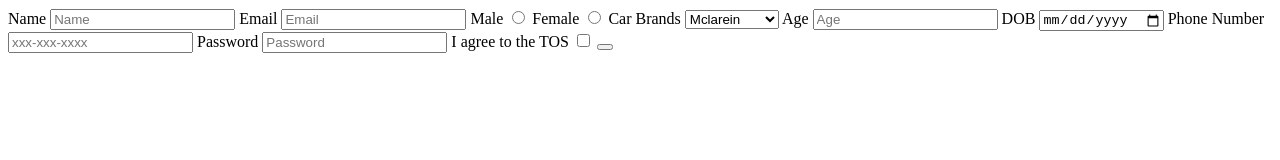
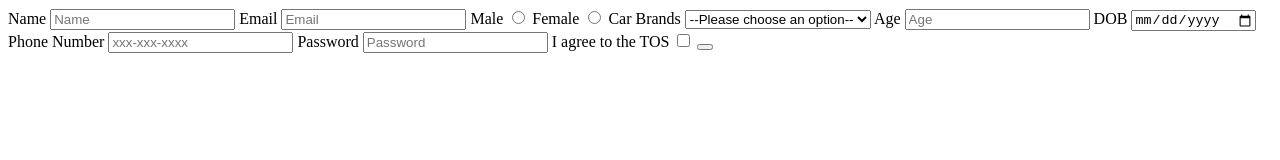
Before and after one commit to acciojob/signup-form-car-MohammedUmar09, a website: page main.html in a window 1280 px wide. Drawn offline with Linux system fonts and the light colour scheme.

Commit message:
created a submission

```diff
--- a/main.html
+++ b/main.html
@@ -21,7 +21,8 @@
 		<input type="radio" id="gender_f" name="gender" required>
 
 		<label for="cars">Car Brands</label>
-		<select id="cars" placeholder="--Please choose an option--" required>
+		<select id="cars" required>
+			<option>--Please choose an option--</option>
 			<option>Mclarein</option>
 			<option>Lamborgini</option>
 			<option>BMW M4A1</option>
```
